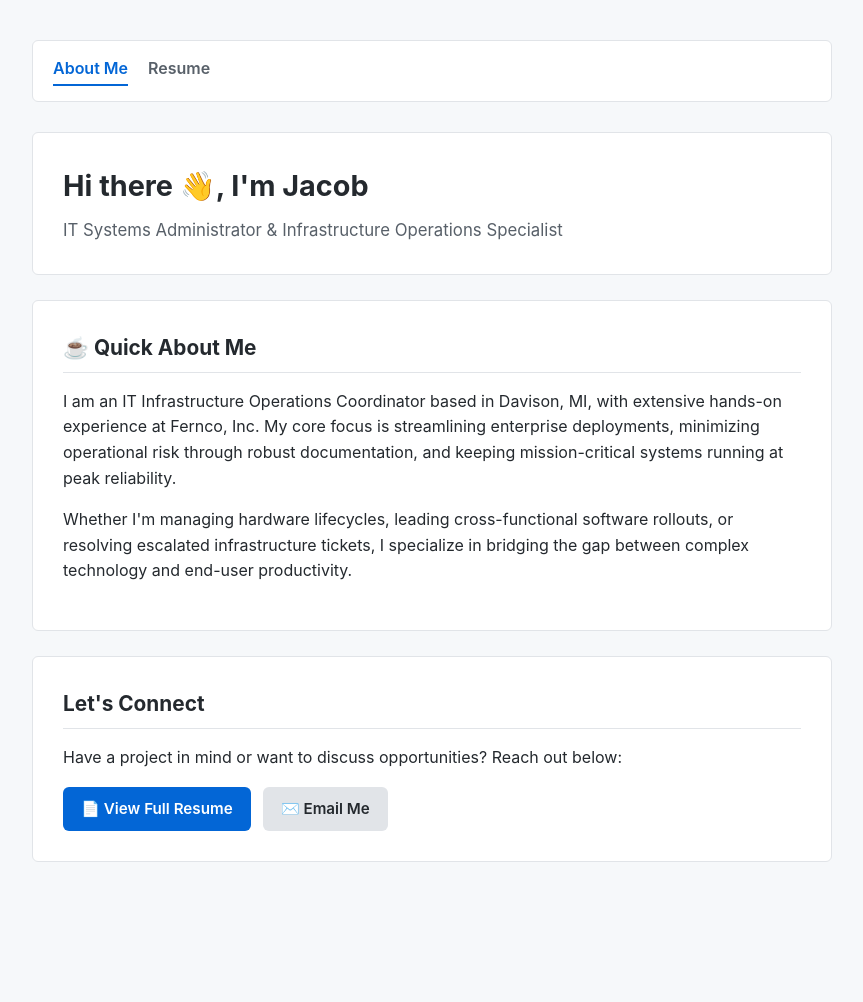
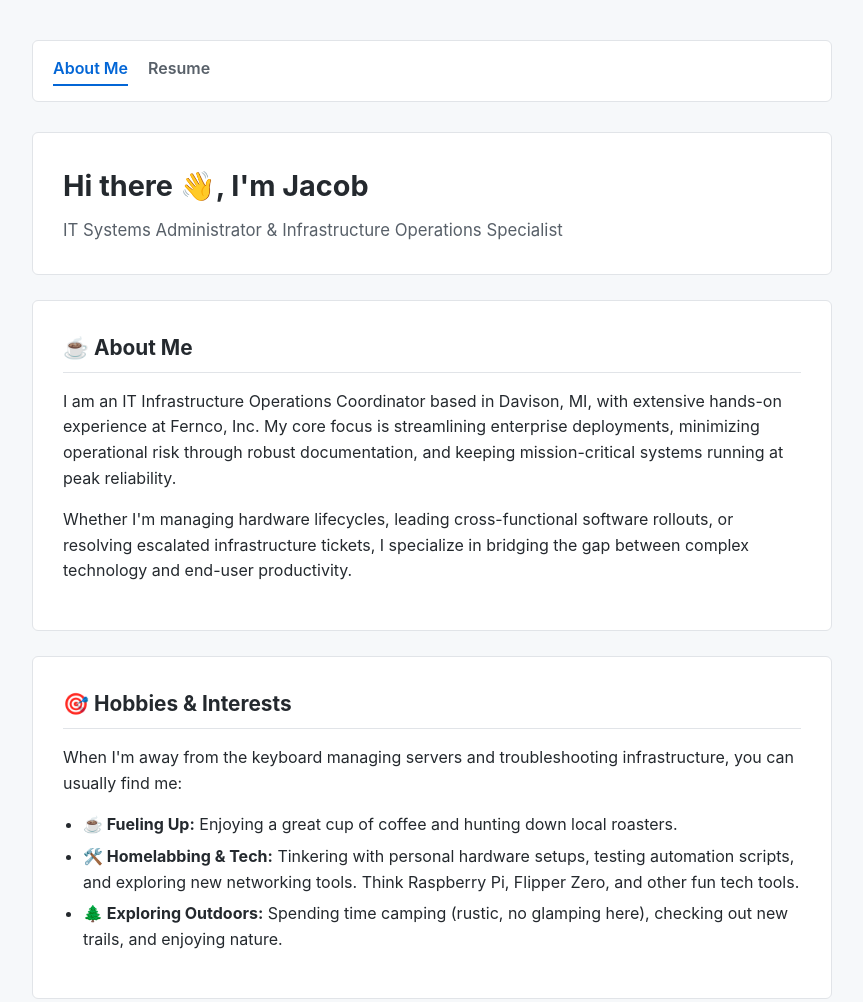
Before and after one commit to tutakjacob/tutakjacob.github.io, a plain HTML site: page index.html in a window 1280 px wide. Shown: the top 1002 px of the page, without its empty margins (208-1071 px from the left). Before the commit the page ends 927 px from the top, so only its background shows below. Drawn offline with Linux system fonts and the light colour scheme.

Commit message:
Add files via upload

```diff
--- a/index.html
+++ b/index.html
@@ -19,9 +19,19 @@
 
     <main>
         <div class="card">
-            <h2>☕ Quick About Me</h2>
+            <h2>☕ About Me</h2>
             <p>I am an IT Infrastructure Operations Coordinator based in Davison, MI, with extensive hands-on experience at Fernco, Inc. My core focus is streamlining enterprise deployments, minimizing operational risk through robust documentation, and keeping mission-critical systems running at peak reliability.</p>
             <p>Whether I'm managing hardware lifecycles, leading cross-functional software rollouts, or resolving escalated infrastructure tickets, I specialize in bridging the gap between complex technology and end-user productivity.</p>
+        </div>
+
+        <div class="card">
+            <h2>🎯 Hobbies & Interests</h2>
+            <p>When I'm away from the keyboard managing servers and troubleshooting infrastructure, you can usually find me:</p>
+            <ul>
+                <li><strong>☕ Fueling Up:</strong> Enjoying a great cup of coffee and hunting down local roasters.</li>
+                <li><strong>🛠️ Homelabbing & Tech:</strong> Tinkering with personal hardware setups, testing automation scripts, and exploring new networking tools. Think Raspberry Pi, Flipper Zero, and other fun tech tools.</li>
+                <li><strong>🌲 Exploring Outdoors:</strong> Spending time camping (rustic, no glamping here), checking out new trails, and enjoying nature.</li>
+            </ul>
         </div>
 
         <div class="card">
```
